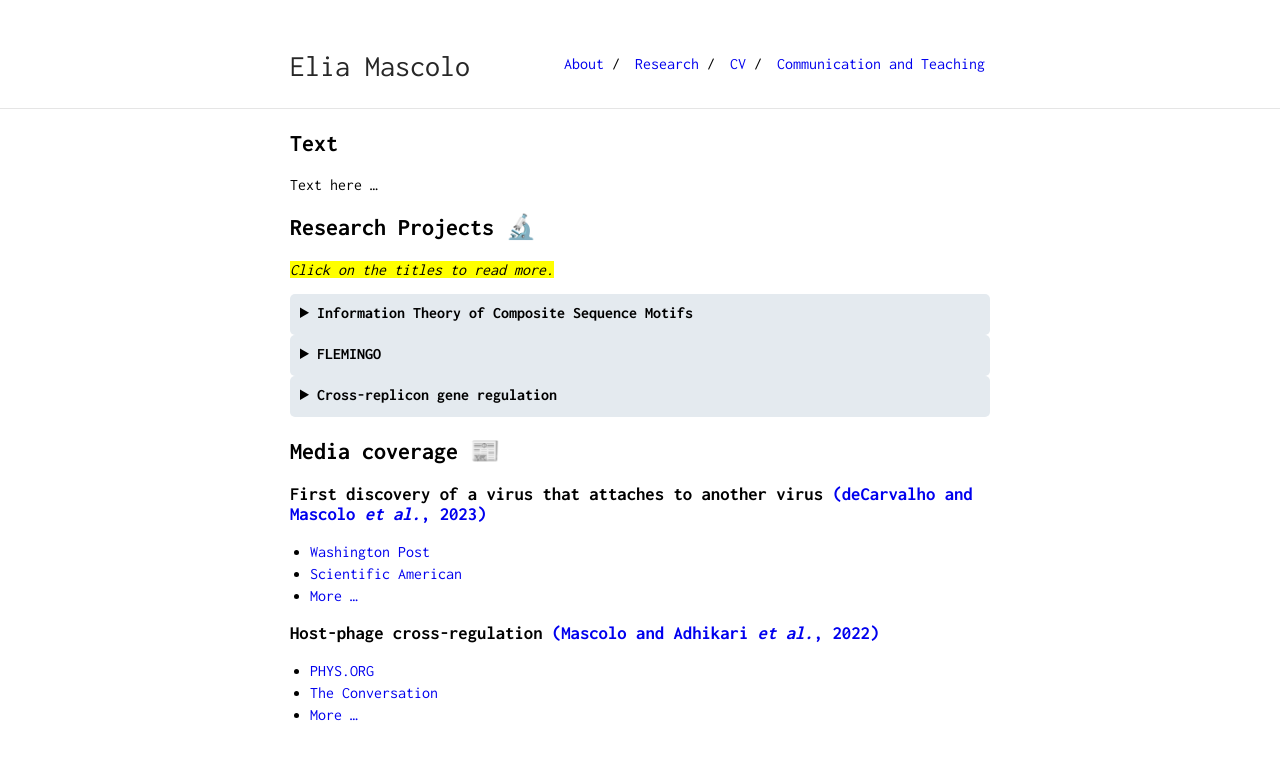
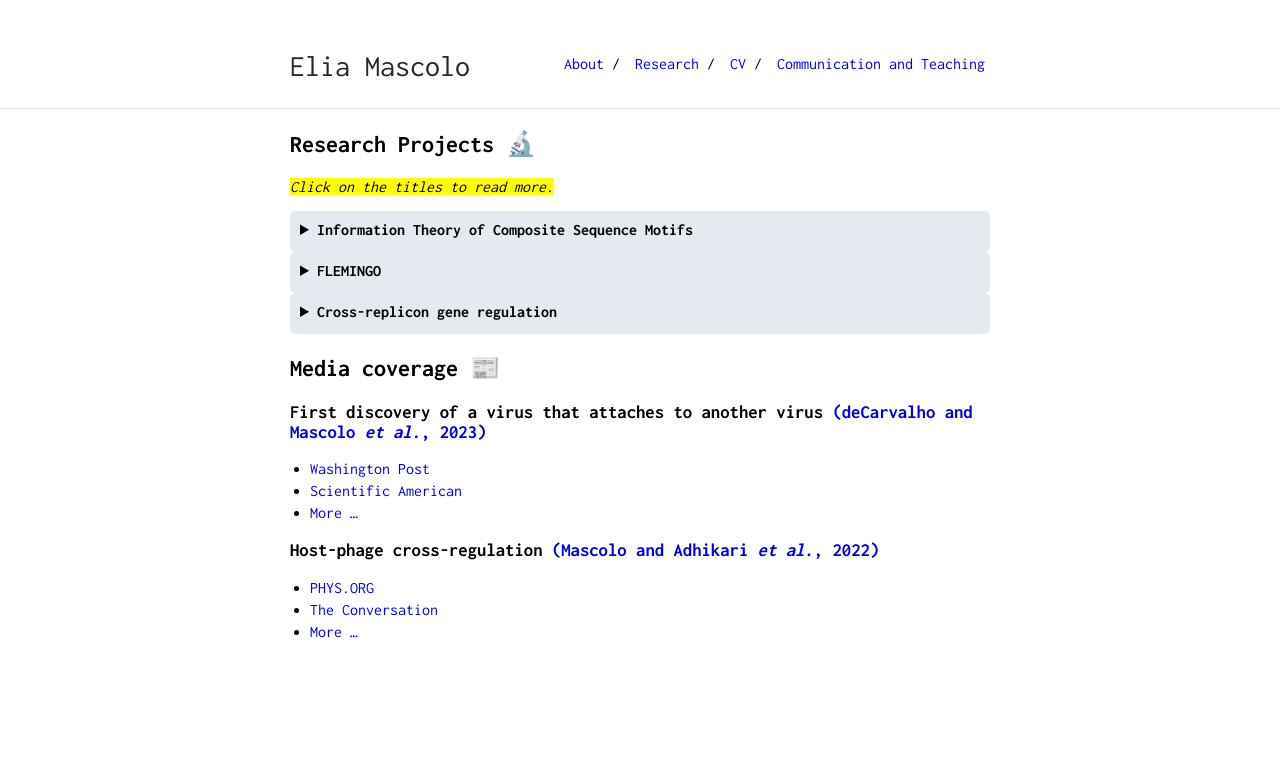
Before and after one commit to eliamascolo/eliamascolo.github.io, a Jekyll site: the page built from research.md, in a window 1280 px wide. Shown: the top 760 px of the page. Built offline with Jekyll 4.4.1, drawn with Linux system fonts in a browser that asks for light colours.

Commit message:
Update research.md

```diff
--- a/research.md
+++ b/research.md
@@ -21,11 +21,6 @@ details {
   cursor: pointer;
 }
 </style>
-
-## Text
-
-Text here ...
-
 
 ## Research Projects 🔬
 
```
